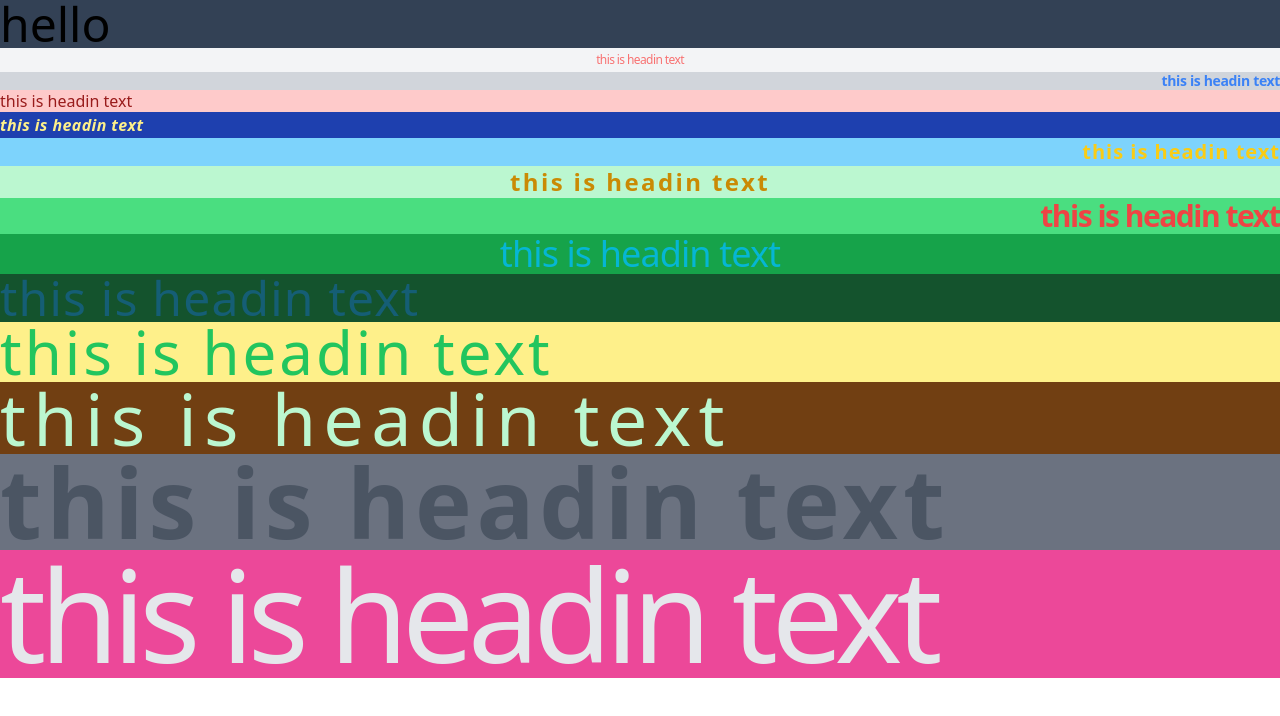
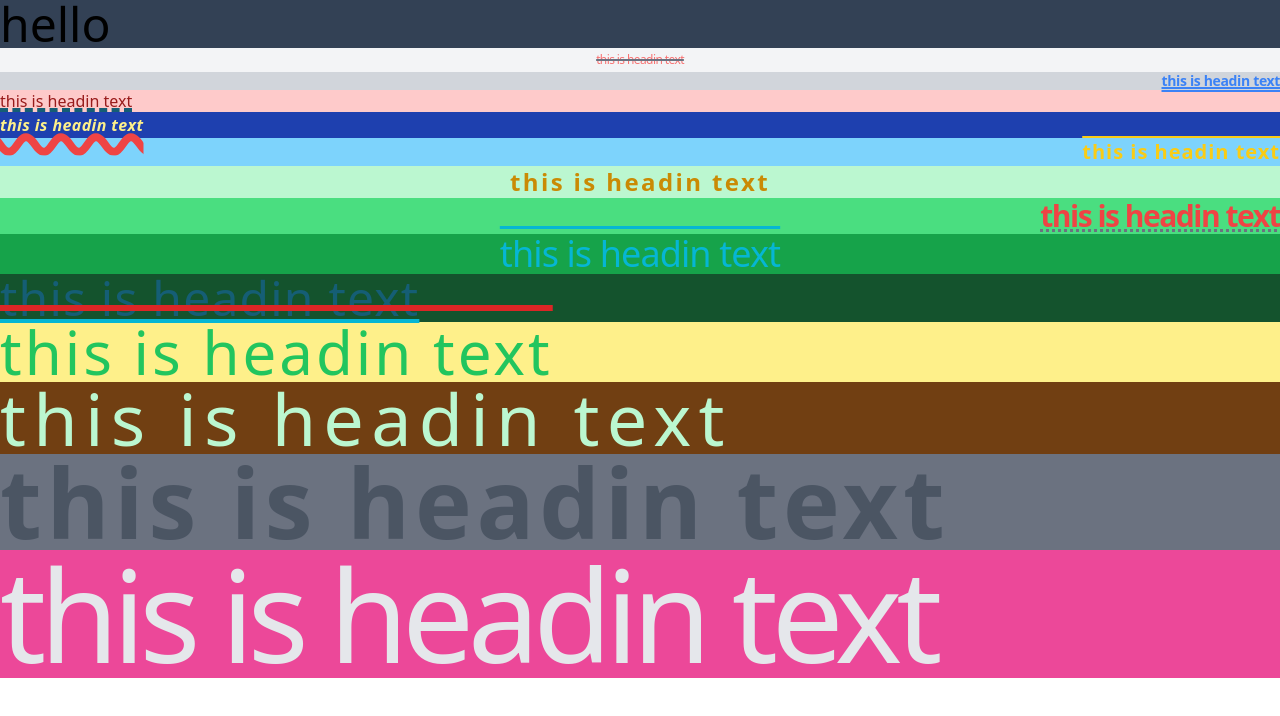
Before and after one commit to Md-sajeeb001/Tailwindcss-2, a plain HTML site: page index.html in a window 1280 px wide. Drawn offline with nearby package versions, Linux system fonts and the light colour scheme.

Commit message:
decoration thikness

```diff
--- a/index.html
+++ b/index.html
@@ -11,25 +11,25 @@
     <h1 class="text-5xl bg-slate-700">hello</h1>
 
     <div>
-        <h1 class="text-xs text-red-400 bg-gray-100 tracking-tighter leading-loose text-center" >this is headin text</h1>
+        <h1 class="text-xs text-red-400 bg-gray-100 tracking-tighter leading-loose text-center line-through decoration-gray-500 decoration-2" >this is headin text</h1>
 
-        <h1 class="text-sm text-blue-500 bg-gray-300 font-black tracking-tight leading-tight text-right">this is headin text</h1>
+        <h1 class="text-sm text-blue-500 bg-gray-300 font-black tracking-tight leading-tight text-right underline decoration-bule-500 decoration-double decoration-2">this is headin text</h1>
 
-        <h1 class="text-red-800 bg-red-200 font-medium tracking-normal leading-snug justify">this is headin text</h1>
+        <h1 class="text-red-800 bg-red-200 font-medium tracking-normal leading-snug justify underline decoration-cyan-800 decoration-dashed decoration-4 ">this is headin text</h1>
 
-        <h1 class="tex-lg text-yellow-200 bg-blue-800 italic font-semibold tracking-wide leading-relaxed text-start">this is headin text</h1>
+        <h1 class="tex-lg text-yellow-200 bg-blue-800 italic font-semibold tracking-wide leading-relaxed text-start underline decoration-red-500 decoration-8 decoration-wavy">this is headin text</h1>
 
-        <h1 class="text-xl text-yellow-400 bg-sky-300 italic not-italic text-end font-bold tracking-wider">this is headin text</h1>
+        <h1 class="text-xl text-yellow-400 bg-sky-300 italic not-italic text-end overline font-bold tracking-wider">this is headin text</h1>
 
         <h1 class="text-2xl text-yellow-600 bg-green-200 font-extrabold text-center lining-nums tracking-widest">this is headin text</h1>
 
-        <h1 class="text-3xl text-red-500 bg-green-400 antiliased font-black text-end tracking-tighter">this is headin text</h1>
+        <h1 class="text-3xl text-red-500 bg-green-400 antiliased font-black text-end underline decoration-gray-500 decoration-dotted tracking-tighter">this is headin text</h1>
 
-        <h1 class="text-4xl text-cyan-500 bg-green-600 font-medium tracking-tight text-center">this is headin text</h1>
+        <h1 class="text-4xl text-cyan-500 bg-green-600 overline font-medium tracking-tight text-center">this is headin text</h1>
 
-        <h1 class="text-5xl text-cyan-800 text-justify bg-green-900 font-thin tracking-wide">this is headin text</h1>
+        <h1 class="text-5xl text-cyan-800 text-justify bg-green-900 underline decoration-cyan-500 font-thin tracking-wide">this is headin text</h1>
 
-        <h1 class="text-6xl text-green-500 bg-yellow-200 font-light tracking-wider text-justify">this is headin text</h1>
+        <h1 class="text-6xl text-green-500 bg-yellow-200 font-light tracking-wider text-justify overline decoration-red-600">this is headin text</h1>
 
         <h1 class="text-7xl text-green-200 bg-yellow-900 font-extralight tracking-widest">this is headin text</h1>
 
```
